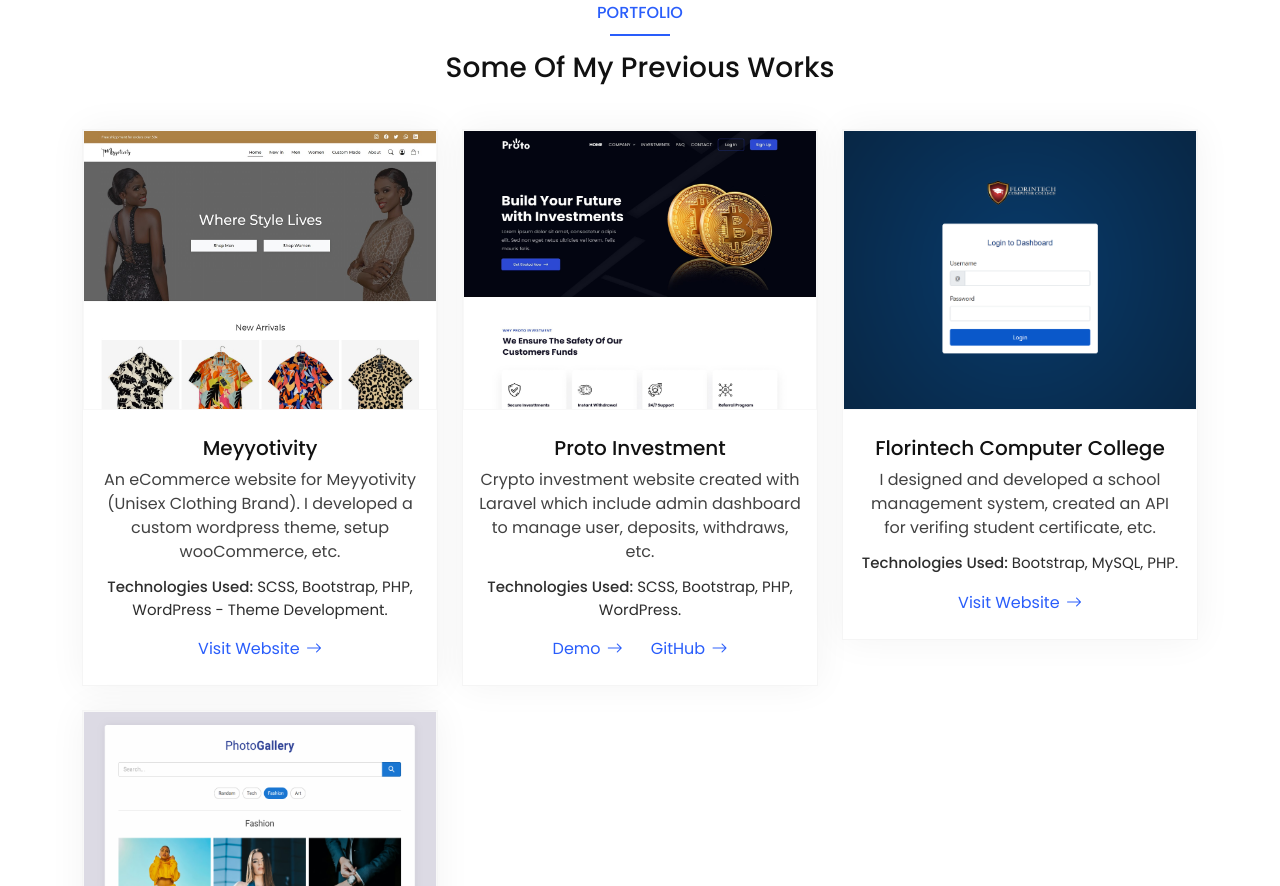
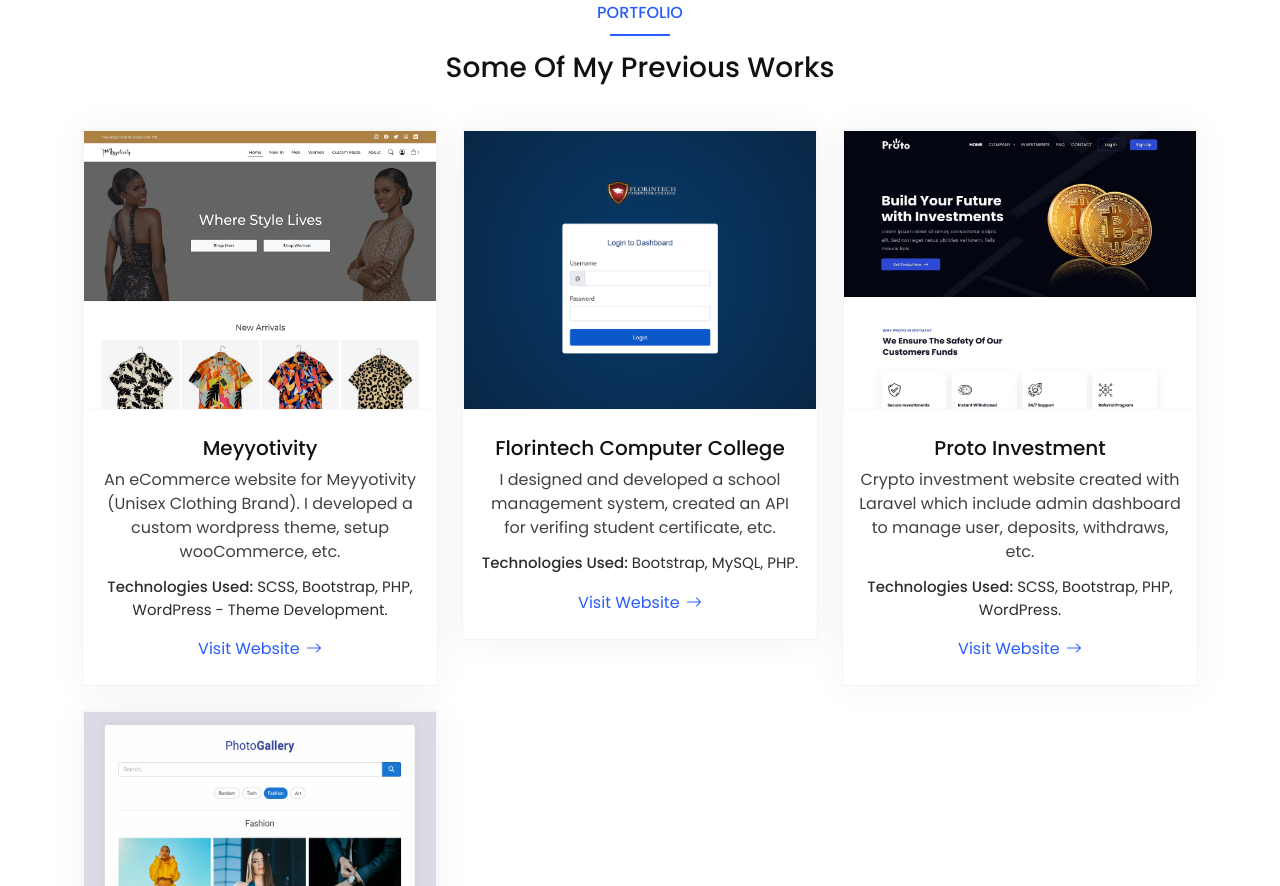
Before and after one commit to dyCodes/portfolio-html, a plain HTML site: page index.html in a window 1280 px wide. Shown: the part 753-1639 px from the top of the page. Drawn offline with Linux system fonts and the light colour scheme.

Commit message:
Fix projects links

```diff
--- a/index.html
+++ b/index.html
@@ -124,30 +124,7 @@
                 </div>
               </div>
             </div>
-            <!-- Project Item -->
-            <div class="col-12 col-md-6 col-lg-4">
-              <div class="card">
-                <img src="assets/img/portfolio/proto.jpg" alt="Proto Investment">
-                <div class="card-body">
-                  <h5 class="card-title">Proto Investment</h5>
-                  <p class="desc">
-                    Crypto investment website created with Laravel which include admin dashboard to manage user,
-                    deposits, withdraws, etc.
-                    <br>
-                    <span class="tech_used">
-                      <b>Technologies Used: </b> SCSS, Bootstrap, PHP, WordPress.
-                    </span>
-                  </p>
-                  <!-- Links -->
-                  <div class="_flex_center">
-                    <a href="https://yusufdaudu.tech/protoinvestment/" class="project_link m-2" target="_blank"
-                      rel="noopener noreferrer">Demo <i class="bi bi-arrow-right"></i></a>
-                    <a href="https://github.com/dyCodes/protoinvestment-laravel" class="project_link m-2"
-                      target="_blank" rel="noopener noreferrer">GitHub <i class="bi bi-arrow-right"></i></a>
-                  </div>
-                </div>
-              </div>
-            </div>
+
             <!-- Project Item -->
             <div class="col-12 col-md-6 col-lg-4">
               <div class="card">
@@ -170,6 +147,32 @@
                 </div>
               </div>
             </div>
+
+            <!-- Project Item -->
+            <div class="col-12 col-md-6 col-lg-4">
+              <div class="card">
+                <img src="assets/img/portfolio/proto.jpg" alt="Proto Investment">
+                <div class="card-body">
+                  <h5 class="card-title">Proto Investment</h5>
+                  <p class="desc">
+                    Crypto investment website created with Laravel which include admin dashboard to manage user,
+                    deposits, withdraws, etc.
+                    <br>
+                    <span class="tech_used">
+                      <b>Technologies Used: </b> SCSS, Bootstrap, PHP, WordPress.
+                    </span>
+                  </p>
+                  <!-- Links -->
+                  <div class="_flex_center">
+                    <a href="http://protoinvestment.yusufdaudu.tech/" class="project_link m-2" target="_blank"
+                      rel="noopener noreferrer">Visit Website <i class="bi bi-arrow-right"></i></a>
+                    <!-- <a href="https://github.com/dyCodes/protoinvestment-laravel" class="project_link m-2"
+                      target="_blank" rel="noopener noreferrer">GitHub <i class="bi bi-arrow-right"></i></a> -->
+                  </div>
+                </div>
+              </div>
+            </div>
+
             <!-- Project Item -->
             <div class="col-12 col-md-6 col-lg-4">
               <div class="card">
@@ -193,6 +196,8 @@
                 </div>
               </div>
             </div>
+
+
           </div>
         </div>
       </section>
```
